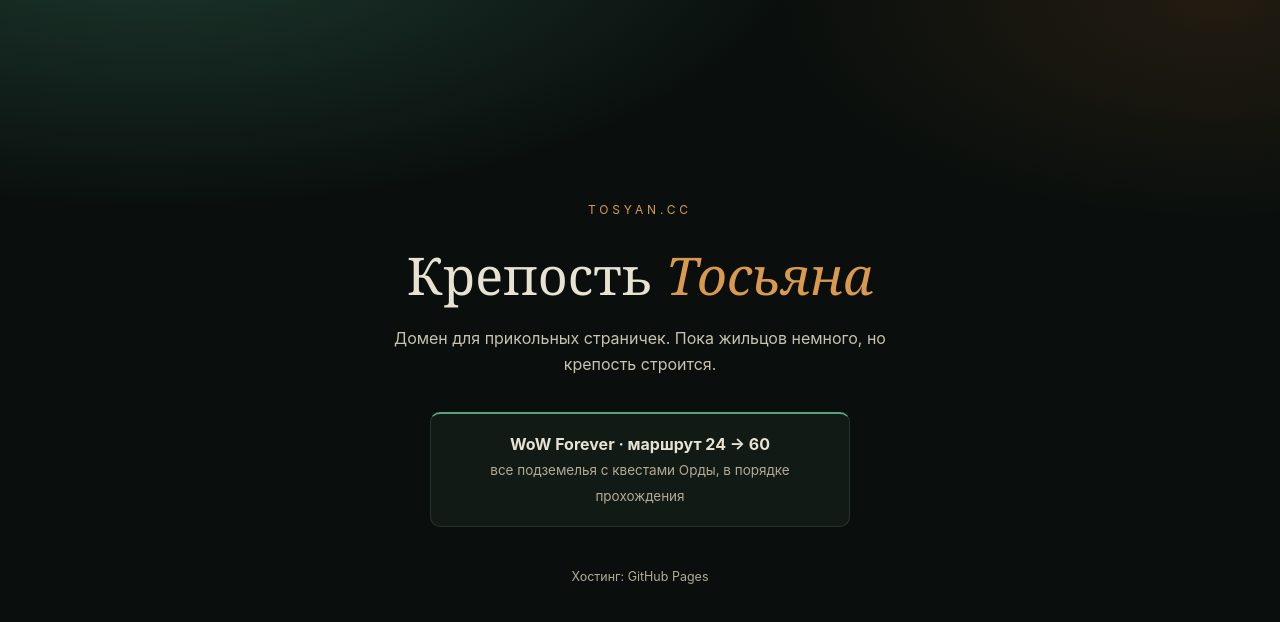
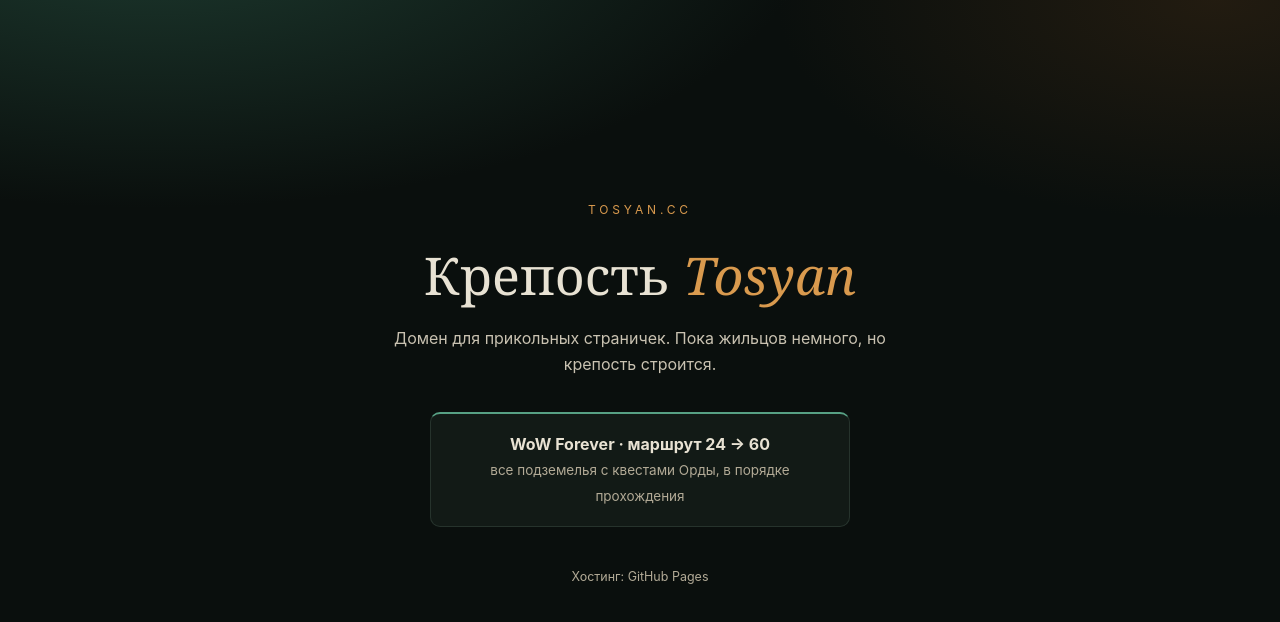
Before and after one commit to TosyanSergeevich/tosyan.cc, a plain HTML site: page index.html in a window 1280 px wide. Drawn offline with Linux system fonts and the light colour scheme.

Commit message:
корень: имя Tosyan латиницей

```diff
--- a/index.html
+++ b/index.html
@@ -3,7 +3,7 @@
 <head>
 <meta charset="utf-8">
 <meta name="viewport" content="width=device-width, initial-scale=1">
-<title>Крепость Тосьяна</title>
+<title>Крепость Tosyan</title>
 <style>
 :root {
   --bg:#0c110f; --panel:#121a16; --line:#26332c; --ink:#e8e2d3;
@@ -34,7 +34,7 @@ h1 em { font-style:italic; color:var(--gold); }
 <body>
   <div>
     <div class="kicker">tosyan.cc</div>
-    <h1>Крепость <em>Тосьяна</em></h1>
+    <h1>Крепость <em>Tosyan</em></h1>
     <p class="sub">Домен для прикольных страничек. Пока жильцов немного, но крепость строится.</p>
     <a class="card" href="/wow/">
       <b>WoW Forever · маршрут 24 → 60</b>
```
